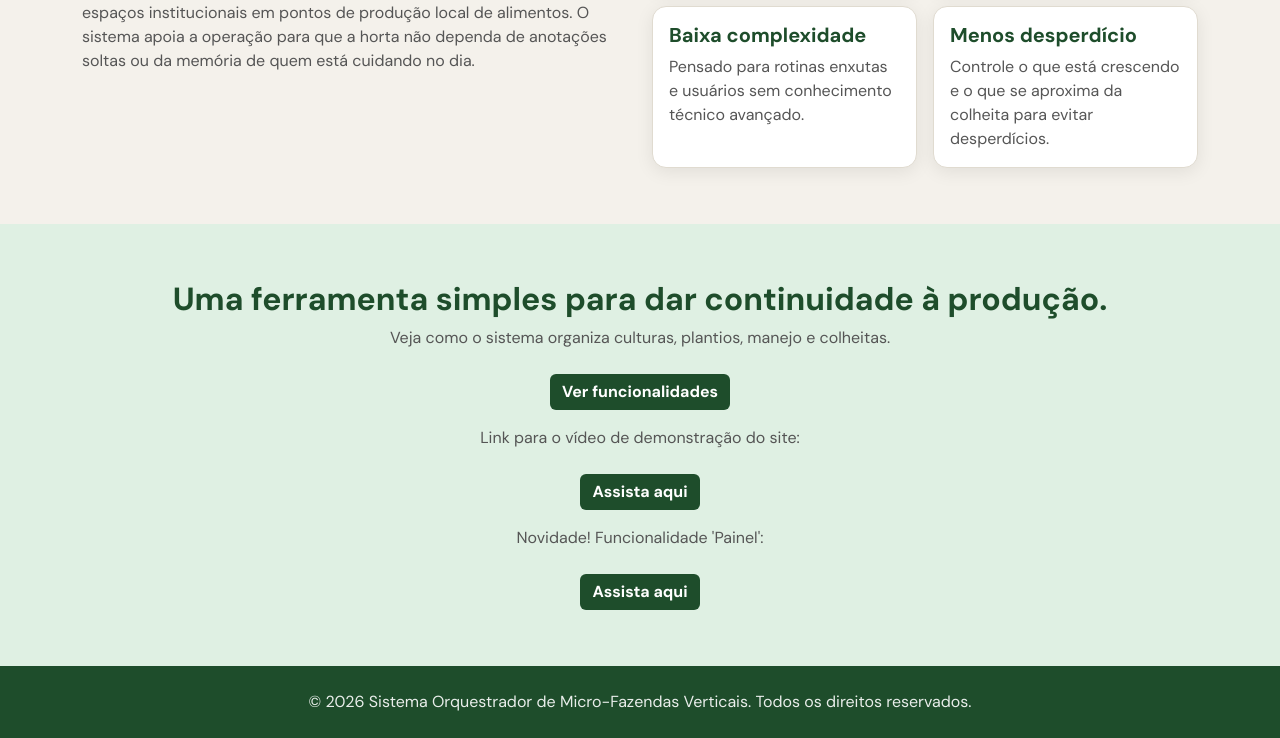
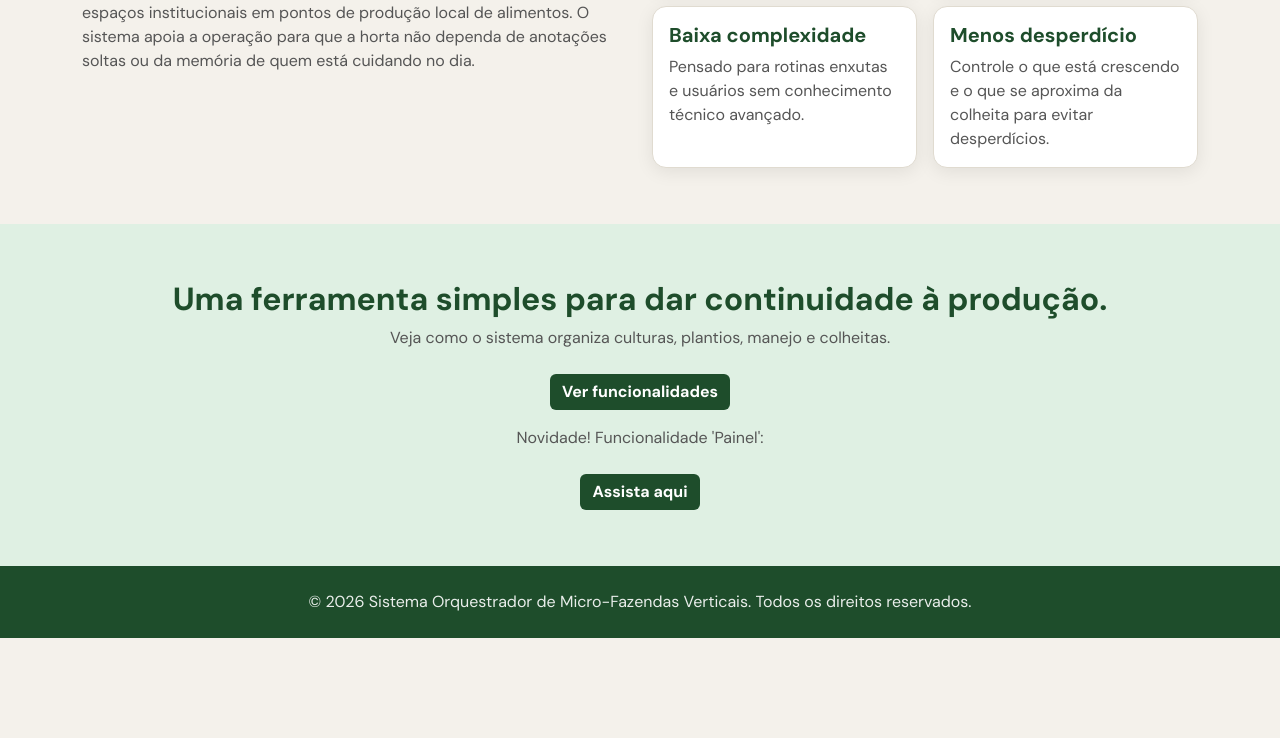
Before and after one commit to pjcreis/AGROTECH, a plain HTML site: page index.html in a window 1280 px wide. Shown: the part 671-1409 px from the top of the page. After the commit the page ends 1309 px from the top, so only its background shows below. Drawn offline with nearby package versions, Linux system fonts and the light colour scheme.

Commit message:
Update index.html

```diff
--- a/index.html
+++ b/index.html
@@ -98,10 +98,6 @@
                 </p>
                 <a href="sistema.html" class="btn btn-verde">Ver funcionalidades</a>
                 <p class="texto-suave mt-3 mb-4">
-                    Link para o vídeo de demonstração do site:
-                </p>
-                <a href="https://youtu.be/n0V0kbE-1TE" target="_blank" rel="noopener noreferrer" class="btn btn-verde">Assista aqui</a>
-                <p class="texto-suave mt-3 mb-4">
                     Novidade! Funcionalidade 'Painel':
                 </p>
                 <a href="https://youtu.be/Vc2GLuo6h18" target="_blank" rel="noopener noreferrer" class="btn btn-verde">Assista aqui</a>
```
